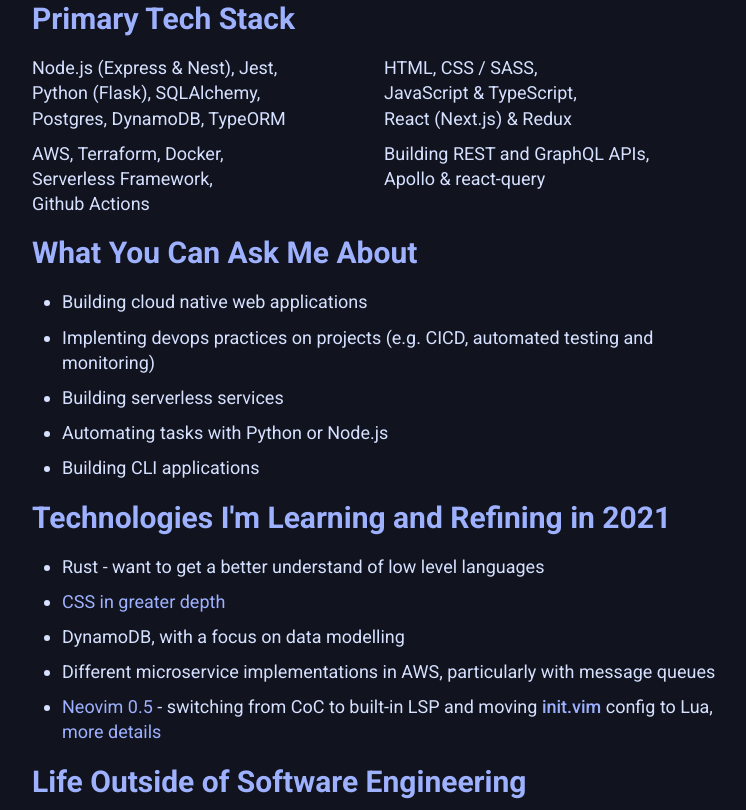
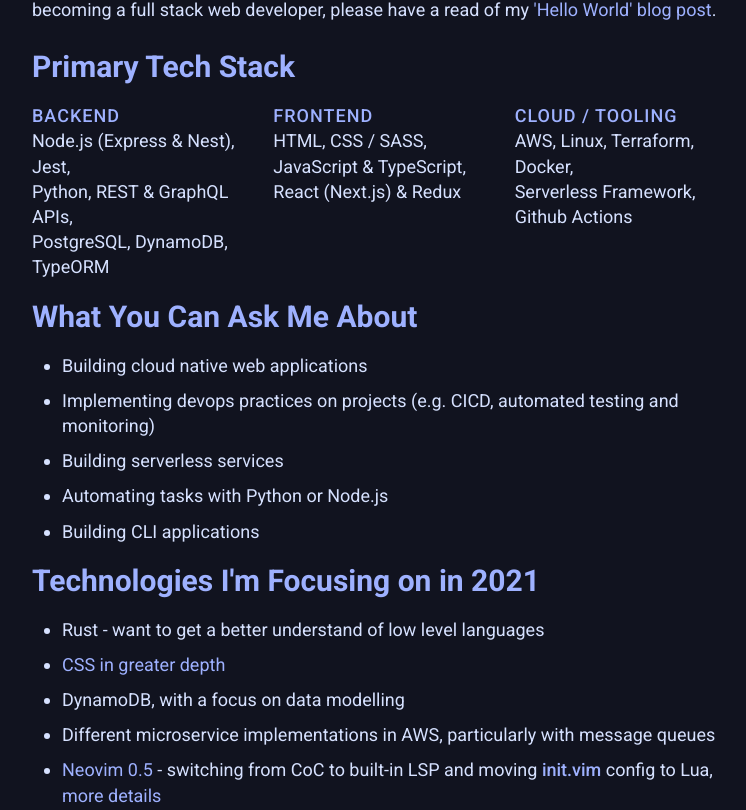
Before and after one commit to jltwheeler/personal-website, a Next.js app: page /about in a window 1280 px wide. Shown: the part 570-1380 px from the top of the page, without its empty margins (256-1002 px from the left). Built offline with nearby package versions, Linux system fonts and the light colour scheme.

Commit message:
refactor about me page, add header anchor links

```diff
--- a/pages/about.tsx
+++ b/pages/about.tsx
@@ -12,6 +12,7 @@
     font-weight: 600;
     line-height: 1.1;
     color: ${(props: ThemeProps) => props.theme.colors.indigo11};
+    cursor: pointer;
 
     &:not(first-child) {
       margin: 1.5rem 0;
@@ -68,10 +69,12 @@
 
   .stack {
     display: grid;
-    grid-template: 1fr / repeat(2, 1fr);
+    grid-template: 1fr / repeat(3, 1fr);
+    grid-gap: 2rem;
     margin: 0;
 
     @media (max-width: ${(props: ThemeProps) => props.theme.sizes['s']}px) {
+      grid-gap: 1rem;
       grid-template: 4fr / repeat(1, 1fr);
     }
 
@@ -95,6 +98,10 @@
         <Container>
           <Header title="About Me" />
           <AboutMe>
+            <section id="summary">
+              <Link href="#summary" passHref={true}>
+                <h3>Summary</h3>
+              </Link>
               <p>
                 <i>
                   I&apos;m Josh Wheeler, a software engineer with a deep passion
@@ -103,12 +110,12 @@
               </p>
               <p>
                 After graduating university in 2015, with a Master&apos;s Degree
-              in Civil Engineering and a Bachelor Degree in Finance, I worked as
-              a Highways and Traffic Engineer on large complex design projects
-              all across Australia. Whilst the work was challenging, my heart
-              wasn&apos;t in it. In mid-2019, I finally decided to follow my
-              true passion, and make the transition into becoming a software
-              engineer. <i>I haven&apos;t looked back since.</i>
+                in Civil Engineering and a Bachelor Degree in Finance, I worked
+                as a Highways and Traffic Engineer on large complex design
+                projects all across Australia. Whilst the work was challenging,
+                my heart wasn&apos;t in it. In mid-2019, I finally decided to
+                follow my true passion, and make the transition into becoming a
+                software engineer. <i>I haven&apos;t looked back since.</i>
               </p>
 
               <p>
@@ -116,50 +123,66 @@
                 <Accent>By Miles</Accent>, where I build full stack web
                 applications. More specifically, I specialise in designing and
                 building decoupled systems using AWS serverless technologies. If
-              you would like to read more about my journey into becoming a full
-              stack web developer, please have a read of my{' '}
+                you would like to read more about my journey into becoming a
+                full stack web developer, please have a read of my{' '}
                 <Link href={'/blog/hello-world'} passHref={true}>
                   <a target="_blank">&apos;Hello World&apos; blog post</a>
                 </Link>
                 .
               </p>
+            </section>
 
+            <section id="primary-tech-stack">
+              <Link href="#primary-tech-stack" passHref={true}>
                 <h3>Primary Tech Stack</h3>
+              </Link>
               <ul className="stack">
                 <li>
+                  <Accent style={{ letterSpacing: '1px' }}>BACKEND</Accent>{' '}
+                  <br />
                   Node.js (Express & Nest), Jest, <br />
-                Python (Flask), SQLAlchemy, <br />
-                Postgres, DynamoDB, TypeORM
+                  Python, REST & GraphQL APIs, <br />
+                  PostgreSQL, DynamoDB, TypeORM
                 </li>
                 <li>
+                  <Accent style={{ letterSpacing: '1px' }}>FRONTEND</Accent>
+                  <br />
                   HTML, CSS / SASS, <br />
                   JavaScript & TypeScript, <br />
                   React (Next.js) & Redux
                 </li>
                 <li>
-                AWS, Terraform, Docker, <br />
+                  <Accent style={{ letterSpacing: '1px' }}>
+                    CLOUD / TOOLING
+                  </Accent>{' '}
+                  <br />
+                  AWS, Linux, Terraform, Docker, <br />
                   Serverless Framework, <br />
                   Github Actions <br />
                 </li>
-              <li>
-                Building REST and GraphQL APIs, <br />
-                Apollo & react-query
-              </li>
               </ul>
+            </section>
 
+            <section id="what-you-can-ask-me-about">
+              <Link href="#what-you-can-ask-me-about" passHref={true}>
                 <h3>What You Can Ask Me About</h3>
+              </Link>
               <ul>
                 <li>Building cloud native web applications</li>
                 <li>
-                Implenting devops practices on projects (e.g. CICD, automated
-                testing and monitoring)
+                  Implementing devops practices on projects (e.g. CICD,
+                  automated testing and monitoring)
                 </li>
                 <li>Building serverless services</li>
                 <li>Automating tasks with Python or Node.js</li>
                 <li>Building CLI applications</li>
               </ul>
+            </section>
 
-            <h3>Technologies I&apos;m Learning and Refining in 2021</h3>
+            <section id="technologies-im-focusing-on-in-2021">
+              <Link href="#technologies-im-focusing-on-in-2021" passHref={true}>
+                <h3>Technologies I&apos;m Focusing on in 2021</h3>
+              </Link>
               <ul>
                 <li>
                   Rust - want to get a better understand of low level languages
@@ -176,8 +199,8 @@
                 </li>
                 <li>DynamoDB, with a focus on data modelling</li>
                 <li>
-                Different microservice implementations in AWS, particularly with
-                message queues
+                  Different microservice implementations in AWS, particularly
+                  with message queues
                 </li>
                 <li>
                   <a
@@ -199,8 +222,15 @@
                   </a>
                 </li>
               </ul>
+            </section>
 
+            <section id="life-outside-of-software-engineering">
+              <Link
+                href="#life-outside-of-software-engineering"
+                passHref={true}
+              >
                 <h3>Life Outside of Software Engineering</h3>
+              </Link>
               <ul>
                 <li>
                   Massive fan of sports in general, with particular liking for
@@ -215,6 +245,7 @@
                   cultures and most of all, trying new food!
                 </li>
               </ul>
+            </section>
             <img src="./jw-sk.jpg" alt="Josh in South Korea" />
           </AboutMe>
         </Container>
```
Lines whose indentation alone changed are shown as unchanged.
